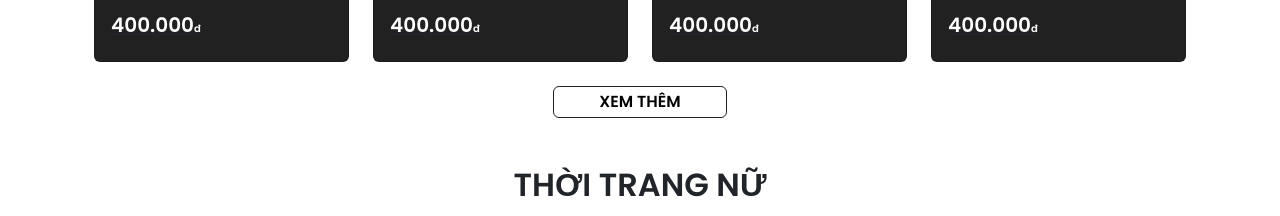
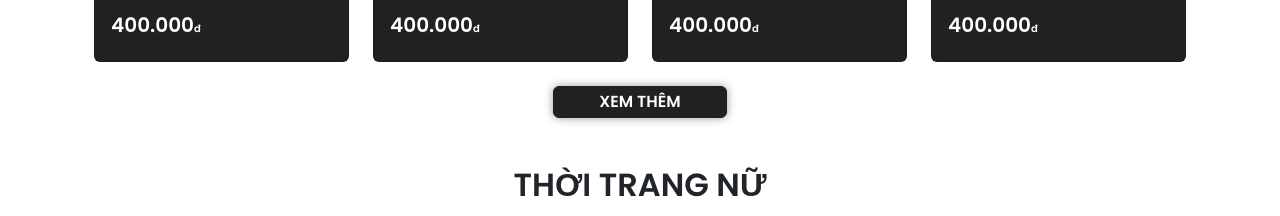
Before and after one commit to Mitz384/Demo-PTTKHDT, a website: page index.html in a window 1280 px wide. In both pictures the pointer is over the button 640 px from the left and 1116 px from the top of the page. Shown: the part 1014-1230 px from the top of the page. Drawn offline with nearby package versions, Linux system fonts and the light colour scheme.

Commit message:
Update style.css

```diff
--- a/style.css
+++ b/style.css
@@ -26,6 +26,11 @@ a:hover{
 .card:hover{
   box-shadow: 0 0 10px #21212162;
 }
+.more:hover{
+  box-shadow: 0 0 10px #9b9b9b;
+  background-color: #212121 !important;
+  color: white;
+}
 .banner{
   height: 504px;
   width: 100%;
```
